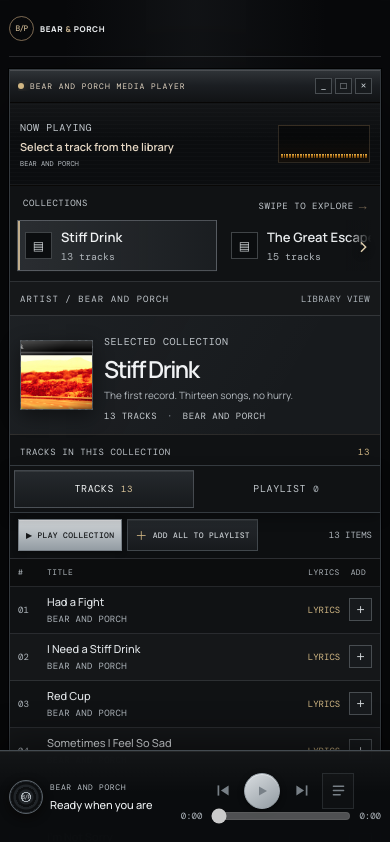
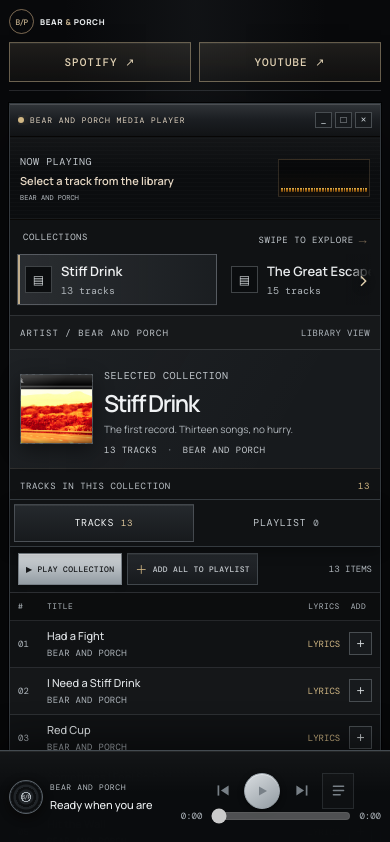
Before and after one commit to firstdivision/bear-and-porch, a React (Vite) app: page / in a window 390 px wide. Shown: the top 842 px of the page. Built offline with nearby package versions, Linux system fonts and the light colour scheme.

Commit message:
Make social links easier to find
Keep Spotify and YouTube visible on mobile and style them as prominent header buttons across screen sizes.

Co-authored-by: Copilot <223556219+Copilot@users.noreply.github.com>

```diff
--- a/src/winamp.css
+++ b/src/winamp.css
@@ -161,18 +161,31 @@ a {
 
 .header-links {
   display: flex;
-  gap: 18px;
-}
-
-.header-links a {
-  color: var(--muted);
-  font-size: 8px;
-  letter-spacing: 0.08em;
-  transition: color 150ms ease;
-}
-
-.header-links a:hover {
-  color: var(--tan);
+  align-items: center;
+  gap: 9px;
+}
+
+.site-header .header-links a {
+  display: inline-flex;
+  min-height: 36px;
+  align-items: center;
+  justify-content: center;
+  padding: 0 12px;
+  border: 1px solid rgba(193, 173, 139, 0.48);
+  color: #e1d1b3;
+  background: linear-gradient(180deg, rgba(193, 173, 139, 0.13), rgba(193, 173, 139, 0.045));
+  box-shadow: inset 0 1px rgba(255, 255, 255, 0.05);
+  font-size: 11px;
+  font-weight: 700;
+  letter-spacing: 0.09em;
+  white-space: nowrap;
+  transition: background-color 150ms ease, border-color 150ms ease, color 150ms ease;
+}
+
+.site-header .header-links a:hover {
+  border-color: #dfc89d;
+  color: #fff3d8;
+  background: rgba(193, 173, 139, 0.2);
 }
 
 .player-shell {
@@ -1903,8 +1916,10 @@ a {
   }
 
   .site-header {
-    min-height: 57px;
+    min-height: 0;
+    flex-wrap: wrap;
     gap: 8px;
+    padding: 9px 0 8px;
   }
 
   .wordmark {
@@ -1930,7 +1945,16 @@ a {
   }
 
   .header-links {
-    display: none;
+    order: 2;
+    width: 100%;
+    gap: 8px;
+  }
+
+  .site-header .header-links a {
+    min-height: 40px;
+    flex: 1 1 0;
+    padding: 0 8px;
+    font-size: 11px;
   }
 
   .player-shell {
```
